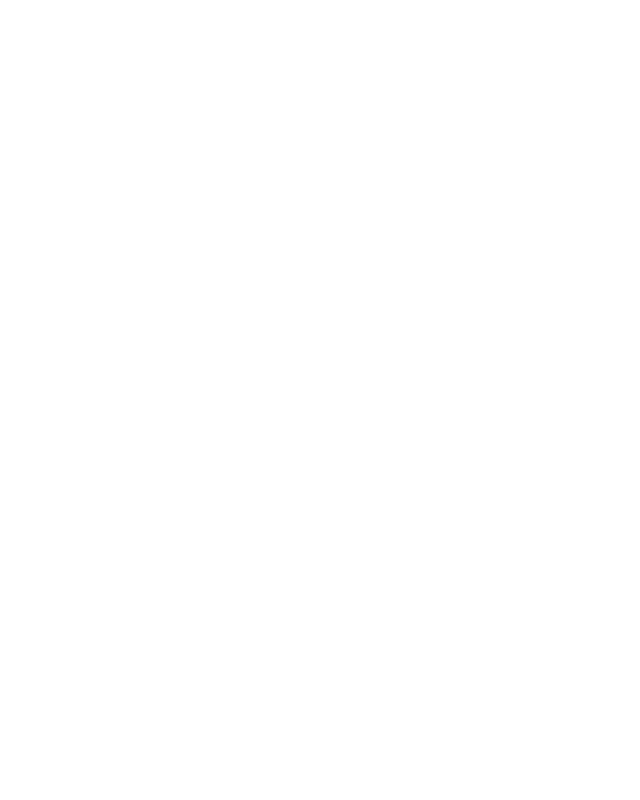
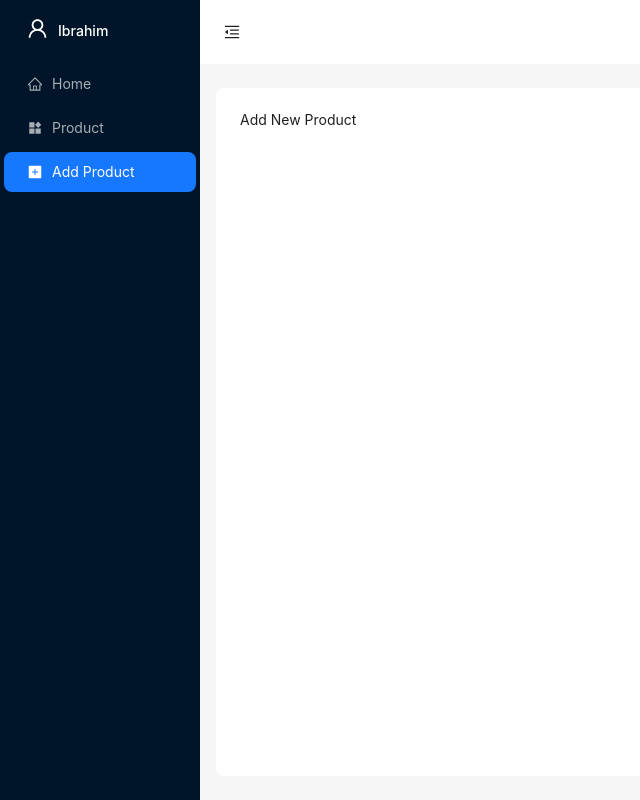
Before and after one commit to IbrahimGazi2022/OLYMPIC, a React (Vite) app in the folder client/: page /add-products in a window 1280 px wide. Before the commit this address had no page. Shown: the whole page, without its empty margins (0-640 px from the left). Built offline with nearby package versions, Linux system fonts and the light colour scheme.

Commit message:
Make Add new product page

```diff
--- a/client/src/App.tsx
+++ b/client/src/App.tsx
@@ -2,6 +2,7 @@
 
 import HomePage from './pages/HomePage';
 import AllProducts from './pages/AllProducts';
+import AddProducts from './pages/AddProducts';
 
 const App = () => {
   return (
@@ -10,6 +11,7 @@
         <Routes>
           <Route path="/" element={<HomePage />} />
           <Route path="/all-products" element={<AllProducts />} />
+          <Route path="/add-products" element={<AddProducts />} />
         </Routes>
       </Router>
     </div>
--- a/client/src/components/DefaultLayout.tsx
+++ b/client/src/components/DefaultLayout.tsx
@@ -16,6 +16,8 @@
         selectedKey = '1';
     } else if (location.pathname === '/all-products') {
         selectedKey = '2';
+    } else if (location.pathname === '/add-products') {
+        selectedKey = '3';
     }
 
     return (
@@ -50,7 +52,7 @@
                         {
                             key: '3',
                             icon: <PlusSquareFilled />,
-                            label: <Link to="/all-products">Add Product</Link>,
+                            label: <Link to="/add-products">Add Product</Link>,
                         },
                     ]}
                 />
--- /dev/null
+++ b/client/src/pages/AddProducts.tsx
@@ -0,0 +1,11 @@
+import DefaultLayout from "../components/DefaultLayout"
+
+const AddProducts = () => {
+    return (
+        <DefaultLayout>
+            Add New Product
+        </DefaultLayout>
+    )
+}
+
+export default AddProducts
```
